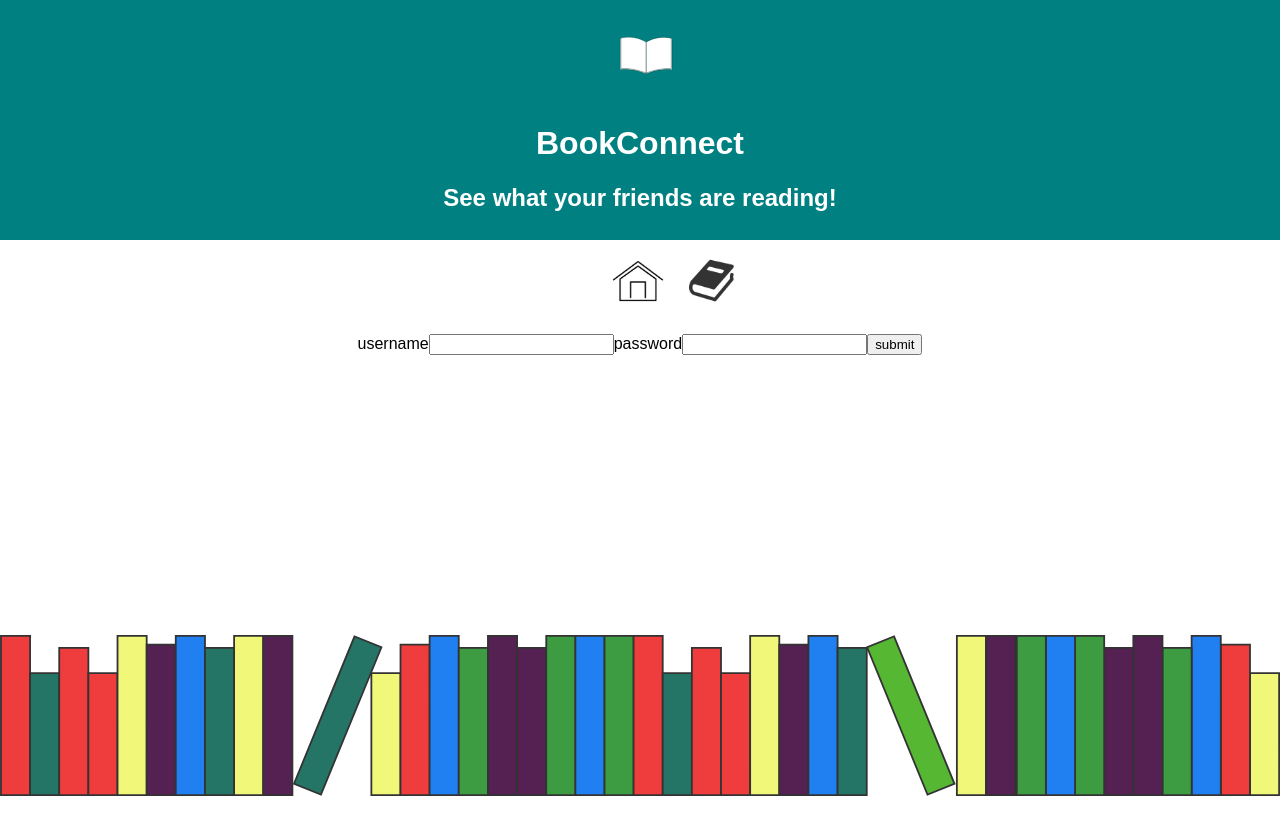
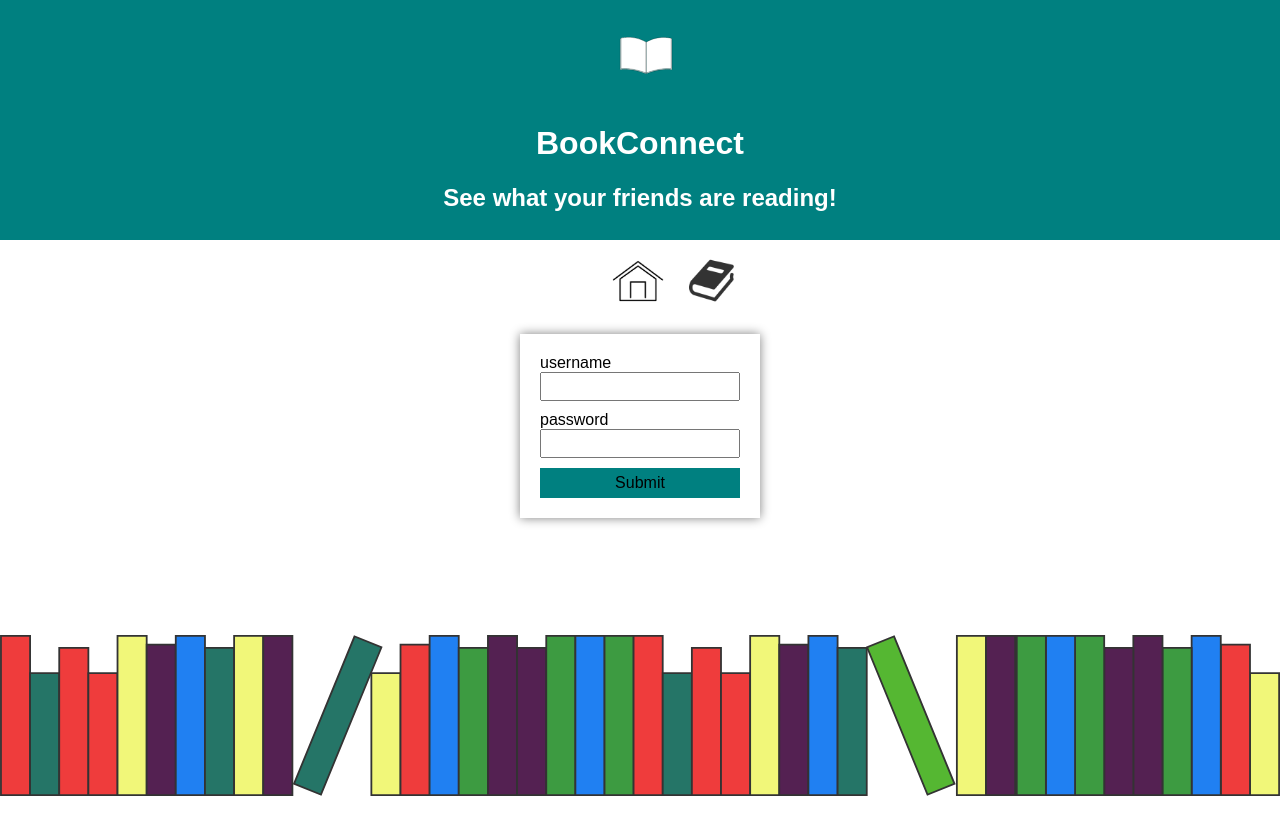
Before and after one commit to sea-golden-bears-2017/react-is-awesome, a React (Create React App) app: page / in a window 1280 px wide. Shown: the top 834 px of the page. Before the commit the page ends 800 px from the top, so only its background shows below. Built offline with nearby package versions, Linux system fonts and the light colour scheme; no server answers.

Commit message:
Add Buttons that show different text based on whether you are on the user page or the book index page

```diff
--- a/src/App.css
+++ b/src/App.css
@@ -1,5 +1,6 @@
 .App {
   text-align: center;
+  height: 100vw;
 }
 
 .App-logo {
@@ -52,3 +53,33 @@ nav ul {
   left: 0;
   width: 100%;
 }
+
+.block {
+  display: block;
+}
+
+.login-form {
+  padding: 20px;
+  width: 200px;
+  margin: 0 auto;
+  box-shadow: 0 0 10px grey;
+}
+
+.input {
+  box-sizing: border-box;
+  width: 100%;
+  padding: 5px;
+  margin-bottom: 10px;
+}
+
+.label {
+  text-align: left;
+}
+
+.login-button {
+  width: 100%;
+  padding: 5px;
+  font-size: 1em;
+  background-color: teal;
+  border: 1px solid teal;
+}
--- a/src/components/Book.js
+++ b/src/components/Book.js
@@ -1,10 +1,25 @@
 import React, { Component } from 'react';
 // eslint-disable-next-line react/prefer-stateless-function
 class Book extends Component {
+
+  buttonValue() {
+    if (this.props.buttonAction==="add") {
+      return "Add to my Shelf"
+    } else {
+      return "I've Read it!"
+    }
+  }
+
+  renderButton() {
+    if (this.props.button === 'true') {
+      return <button>{this.buttonValue()}</button>
+    }
+  }
+
   render() {
     return (
       <div>
-        {this.props.title} by {this.props.author}
+        {this.renderButton()}{this.props.title} by {this.props.author}
       </div>
     );
   }
--- a/src/components/Footer.js
+++ b/src/components/Footer.js
@@ -5,7 +5,7 @@ class Footer extends Component {
   render() {
     return(
       <div className="App-footer">
-        <img class="footer-image" src={footerImage} />
+        <img className="footer-image" src={footerImage} alt="a bunch of books"/>
       </div>
     )
   }
--- a/src/components/Login.js
+++ b/src/components/Login.js
@@ -51,12 +51,12 @@ class Login extends Component {
 
   render() {
     return (
-      <form onSubmit={this.onSubmit}>
-        <label>username
-        <input onChange={(event) => this.onChange(event)} value={this.state.value} type="text" name="username" /></label>
-        <label>password
-        <input onChange={(event) => this.onChange(event)} value={this.state.value} type="password" name="password" /></label>
-        <input type="submit" value="submit" />
+      <form className="login-form" onSubmit={this.onSubmit}>
+        <label className="block label">username</label>
+        <input className="block input" onChange={(event) => this.onChange(event)} value={this.state.value} type="text" name="username" />
+        <label className="block label">password</label>
+        <input className="block input" onChange={(event) => this.onChange(event)} value={this.state.value} type="password" name="password" />
+        <button className="block login-button" type="submit">Submit</button>
       </form>
     );
   }
--- a/src/containers/BookIndex.js
+++ b/src/containers/BookIndex.js
@@ -3,7 +3,7 @@ import Book from '../components/Book';
 import Section from '../components/Section';
 
 const createBook = ({title, author, id}) => {
-  return <Book key={id} title={title} author={author} />
+  return <Book button="true" key={id} title={title} author={author} />
 }
 
 // eslint-disable-next-line react/prefer-stateless-function
@@ -16,7 +16,10 @@ class BookIndex extends Component {
     const books = this.props.books.map(createBook);
     return(
       <div className="section-container">
-        <Section key="books" header="Books">{books}</Section>
+        <Section
+          key="books"
+          button="true"
+          header="Books">{books}</Section>
       </div>
     )}
 }
--- a/src/containers/UserPage.js
+++ b/src/containers/UserPage.js
@@ -5,7 +5,7 @@ import $ from 'jquery';
 import Section from '../components/Section';
 
 const createBook = ({title, author, id}) => {
-  return <Book key={id} title={title} author={author} />
+  return <Book buttonAction="add" button="true" key={id} title={title} author={author} />
 }
 
 const createFriend = ({name, id}) => {
```
